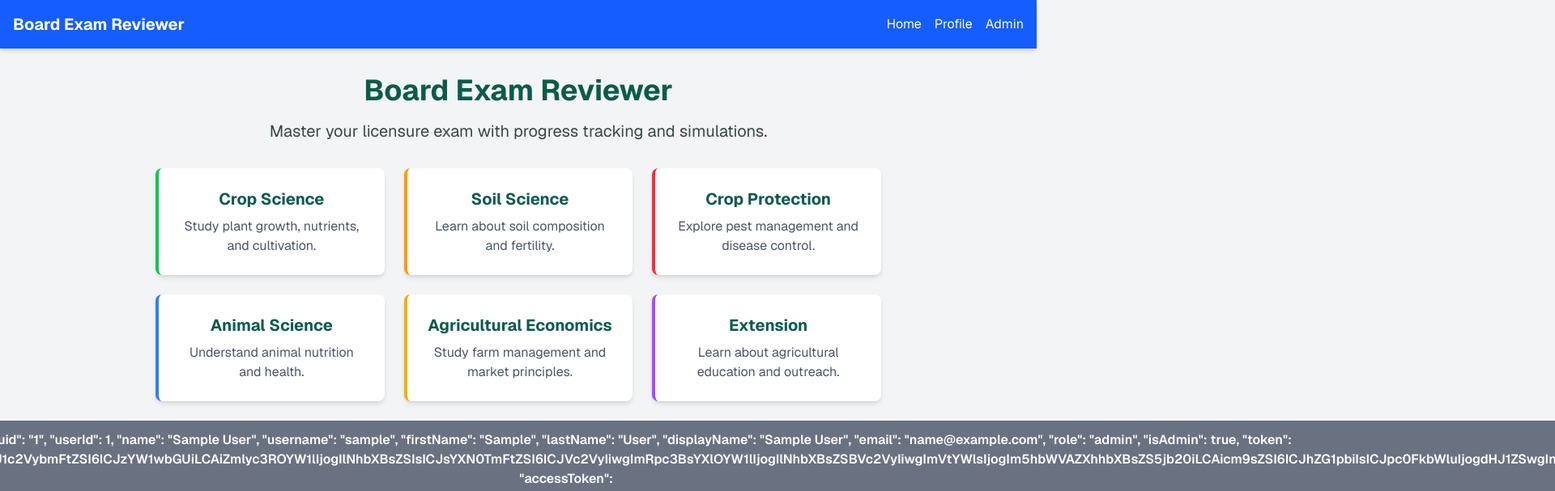
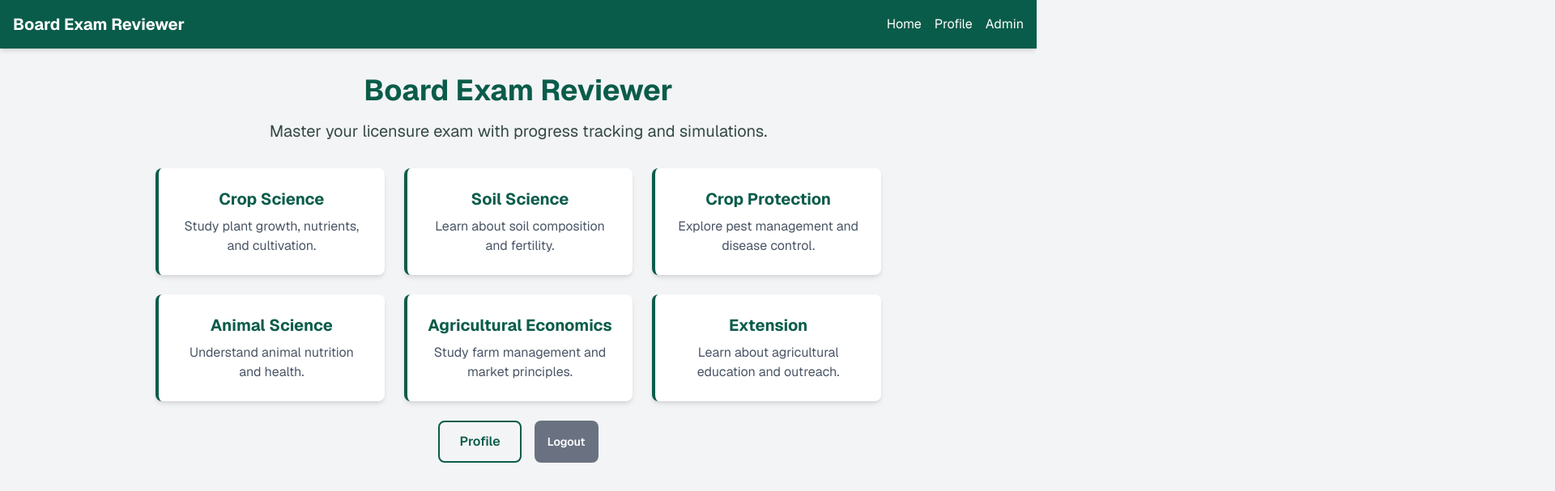
Before and after one commit to shioresan1221/AGREV, a Next.js app: page / in a window 1280 px wide. Shown: the top 607 px of the page at 81% size, 1920 px wide, since content can reach past the window. Built offline with nearby package versions, Linux system fonts and the light colour scheme; sample sign-in values are in the browser's storage.

Commit message:
Retain original brand colors in Facebook-style UI: green header and borders

```diff
--- a/app/layout.tsx
+++ b/app/layout.tsx
@@ -27,7 +27,7 @@ export default function RootLayout({
       <body
         className={`${geistSans.variable} ${geistMono.variable} antialiased bg-gray-100`}
       >
-        <header className="bg-blue-600 text-white p-4 shadow-md">
+        <header className="bg-brand-primary text-white p-4 shadow-md">
           <div className="max-w-7xl mx-auto flex justify-between items-center">
             <h1 className="text-xl font-bold">Board Exam Reviewer</h1>
             <nav className="space-x-4">
--- a/app/page.tsx
+++ b/app/page.tsx
@@ -38,37 +38,37 @@ export default function Home() {
             <>
               <div className="grid grid-cols-1 md:grid-cols-2 lg:grid-cols-3 gap-6 mb-6">
                 <Link href="/review?subject=Crop%20Science">
-                  <div className="bg-white p-6 rounded-lg shadow-md hover:shadow-lg transition-shadow cursor-pointer border-l-4 border-green-500">
+                  <div className="bg-white p-6 rounded-lg shadow-md hover:shadow-lg transition-shadow cursor-pointer border-l-4 border-brand-primary">
                     <h3 className="text-xl font-bold text-brand-primary mb-2">Crop Science</h3>
                     <p className="text-gray-600">Study plant growth, nutrients, and cultivation.</p>
                   </div>
                 </Link>
                 <Link href="/review?subject=Soil%20Science">
-                  <div className="bg-white p-6 rounded-lg shadow-md hover:shadow-lg transition-shadow cursor-pointer border-l-4 border-amber-500">
+                  <div className="bg-white p-6 rounded-lg shadow-md hover:shadow-lg transition-shadow cursor-pointer border-l-4 border-brand-primary">
                     <h3 className="text-xl font-bold text-brand-primary mb-2">Soil Science</h3>
                     <p className="text-gray-600">Learn about soil composition and fertility.</p>
                   </div>
                 </Link>
                 <Link href="/review?subject=Crop%20Protection">
-                  <div className="bg-white p-6 rounded-lg shadow-md hover:shadow-lg transition-shadow cursor-pointer border-l-4 border-red-500">
+                  <div className="bg-white p-6 rounded-lg shadow-md hover:shadow-lg transition-shadow cursor-pointer border-l-4 border-brand-primary">
                     <h3 className="text-xl font-bold text-brand-primary mb-2">Crop Protection</h3>
                     <p className="text-gray-600">Explore pest management and disease control.</p>
                   </div>
                 </Link>
                 <Link href="/review?subject=Animal%20Science">
-                  <div className="bg-white p-6 rounded-lg shadow-md hover:shadow-lg transition-shadow cursor-pointer border-l-4 border-blue-500">
+                  <div className="bg-white p-6 rounded-lg shadow-md hover:shadow-lg transition-shadow cursor-pointer border-l-4 border-brand-primary">
                     <h3 className="text-xl font-bold text-brand-primary mb-2">Animal Science</h3>
                     <p className="text-gray-600">Understand animal nutrition and health.</p>
                   </div>
                 </Link>
                 <Link href="/review?subject=Agricultural%20Economics">
-                  <div className="bg-white p-6 rounded-lg shadow-md hover:shadow-lg transition-shadow cursor-pointer border-l-4 border-yellow-500">
+                  <div className="bg-white p-6 rounded-lg shadow-md hover:shadow-lg transition-shadow cursor-pointer border-l-4 border-brand-primary">
                     <h3 className="text-xl font-bold text-brand-primary mb-2">Agricultural Economics</h3>
                     <p className="text-gray-600">Study farm management and market principles.</p>
                   </div>
                 </Link>
                 <Link href="/review?subject=Extension">
-                  <div className="bg-white p-6 rounded-lg shadow-md hover:shadow-lg transition-shadow cursor-pointer border-l-4 border-purple-500">
+                  <div className="bg-white p-6 rounded-lg shadow-md hover:shadow-lg transition-shadow cursor-pointer border-l-4 border-brand-primary">
                     <h3 className="text-xl font-bold text-brand-primary mb-2">Extension</h3>
                     <p className="text-gray-600">Learn about agricultural education and outreach.</p>
                   </div>
@@ -89,15 +89,15 @@ export default function Home() {
                 )}
                 <button
                   onClick={handleLogout}
-                  className="px-6 py-3 bg-gray-500 text-white rounded-lg hover:bg-gray-600 transition-all font-semibold"
+                  className="px-4 py-2 bg-gray-500 text-white rounded-lg hover:bg-gray-600 transition-all font-semibold text-sm"
                 >
-                  Logout ({currentUser})
+                  Logout
                 </button>
               </div>
             </>
           ) : (
             <Link href="/login">
-              <button className="px-6 py-3 bg-blue-600 text-white rounded-lg hover:bg-blue-700 transition-all font-semibold shadow-md">
+              <button className="px-6 py-3 bg-brand-primary text-white rounded-lg hover:bg-brand-dark transition-all font-semibold shadow-md">
                 Login / Sign Up
               </button>
             </Link>
```
